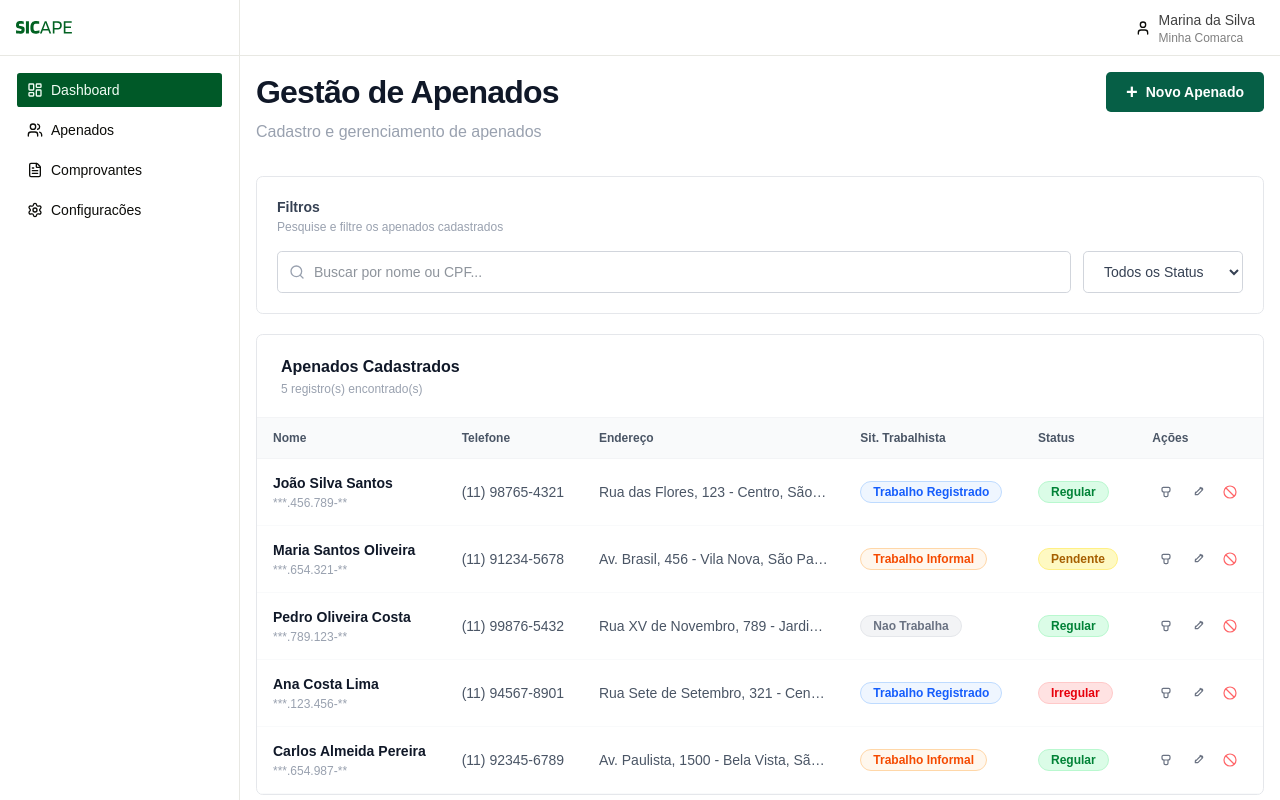
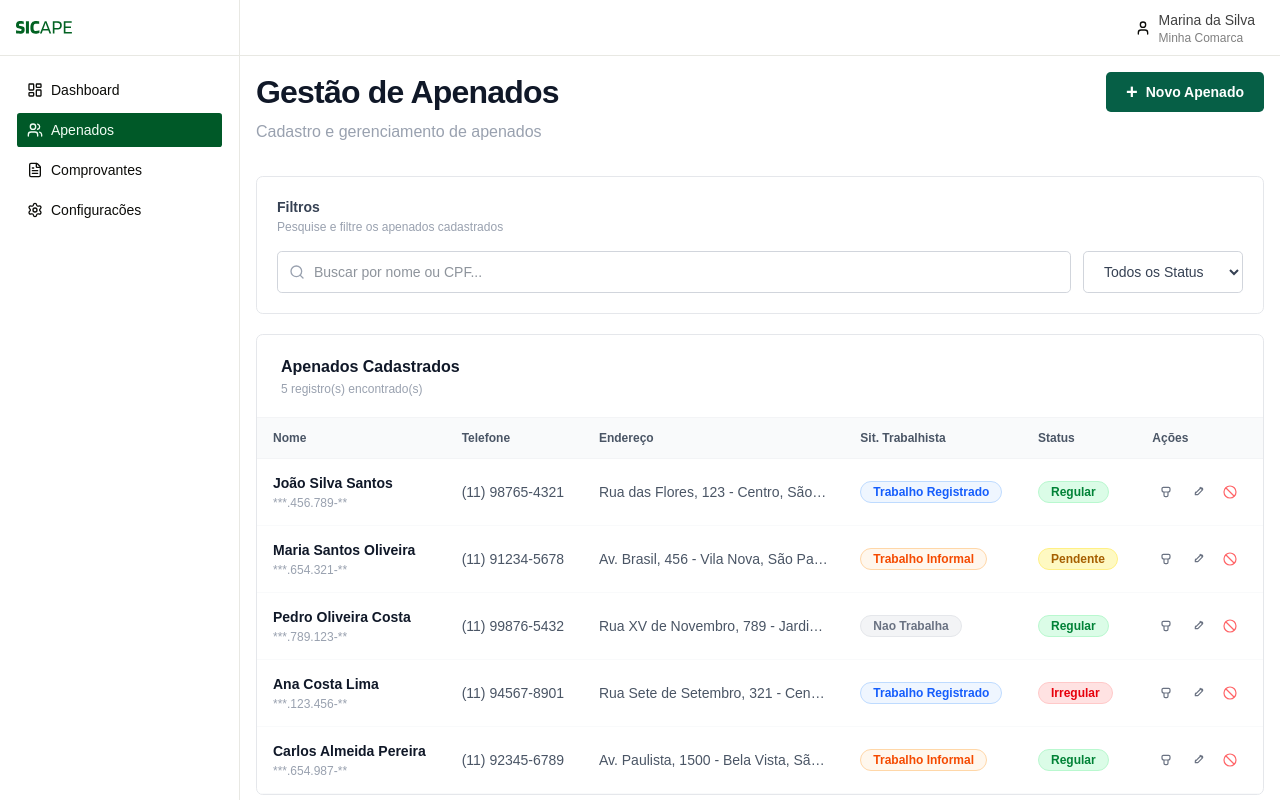
Before and after one commit to CS-PI-2026-Integrados/front-end, a React (Vite) app: page /apenados in a window 1280 px wide. Built offline with nearby package versions, Linux system fonts and the light colour scheme.

Commit message:
feat: botão referente a página ativa no momento fica destacado no menu lateral

```diff
--- a/src/layout/DashboardLayout.jsx
+++ b/src/layout/DashboardLayout.jsx
@@ -18,13 +18,16 @@ import {
   DropdownMenuContent,
   DropdownMenuItem,
 } from '@/components/ui/dropdown-menu'
-import { Outlet } from 'react-router-dom'
+import { Outlet, useLocation } from 'react-router-dom'
 import { useEffect, useState } from 'react'
 import { useSession } from '@/context/SessionContext'
 
 export default function DashboardLayout() {
   const [isMenuVisible, setisMenuVisible] = useState(false)
   const { session } = useSession()
+
+  const location = useLocation()
+  const isActive = (path) => location.pathname === path
 
   return (
     <>
@@ -41,32 +44,48 @@ export default function DashboardLayout() {
               <img src={Logo} alt="Logo marca" className="w-14" />
             </div>
             <aside className="flex flex-col gap-1 p-4">
-              <Button asChild className="justify-start">
+              <Button
+                asChild
+                variant={isActive('/dashboard') ? 'default' : 'ghost'}
+                className="justify-start"
+              >
                 <Link to="/dashboard" className="flex w-full items-center gap-2">
                   <LayoutDashboard /> Dashboard
                 </Link>
               </Button>
-              <Button asChild variant="ghost" className="justify-start">
+              <Button
+                asChild
+                variant={isActive('/apenados') ? 'default' : 'ghost'}
+                className="justify-start"
+              >
                 <Link to="/apenados" className="flex w-full items-center gap-2">
                   <Users /> Apenados
                 </Link>
               </Button>
-              <Button asChild variant="ghost" className="justify-start">
+              <Button
+                asChild
+                variant={isActive('/atendimento') ? 'default' : 'ghost'}
+                className="justify-start"
+              >
                 <Link to="/atendimento" className="flex w-full items-center gap-2">
                   <FileText /> Comprovantes
                 </Link>
               </Button>
-              {/* <Button asChild variant="ghost" className="justify-start">
+              {/* <Button asChild variant={isActive('/documentos') ? 'default' : 'ghost'} className="justify-start">
                 <Link to="/documentos" className="flex items-center gap-2 w-full">
                   <FolderArchive /> Documentos
                 </Link>
               </Button>
-              <Button asChild variant="ghost" className="justify-start">
+              <Button asChildvariant={isActive('/relatorios') ? 'default' : 'ghost'} className="justify-start">
                 <Link to="/relatorios" className="flex items-center gap-2 w-full">
                   <ChartBar /> Relatorios
                 </Link>
               </Button> */}
-              <Button asChild variant="ghost" className="justify-start">
+              <Button
+                asChild
+                variant={isActive('/configuracoes') ? 'default' : 'ghost'}
+                className="justify-start"
+              >
                 <Link to="/configuracoes" className="flex w-full items-center gap-2">
                   <Settings /> Configuracões
                 </Link>
```
